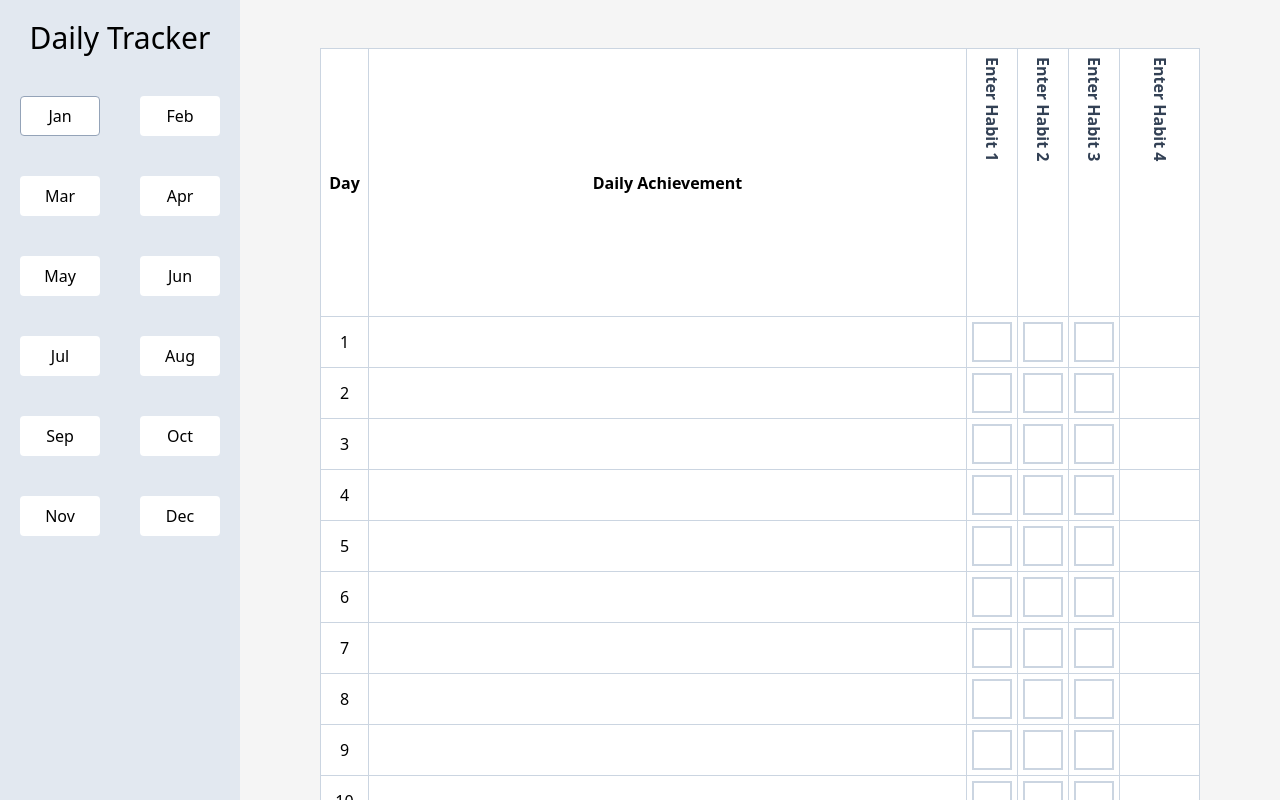
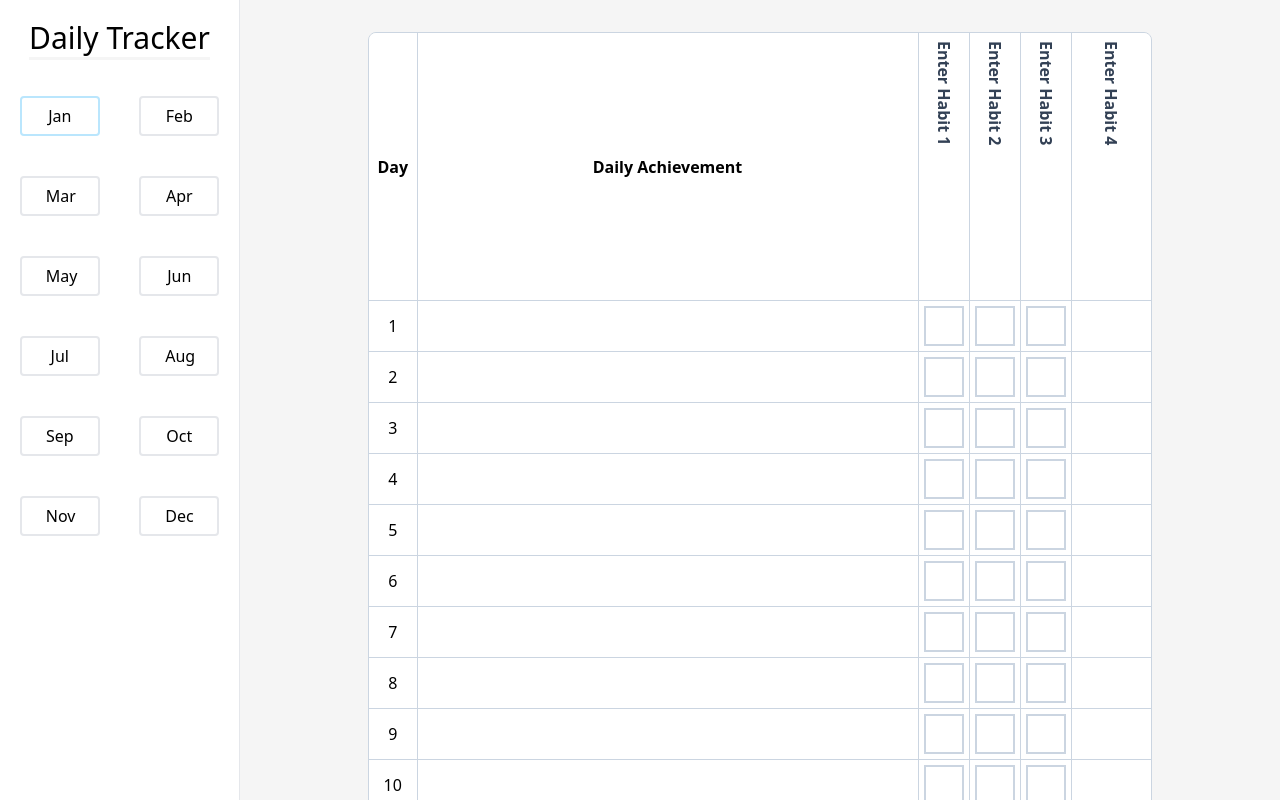
Before and after one commit to brandonscott4/daily-tracker, a React (Vite) app in the folder frontend/: page / in a window 1280 px wide. Shown: the top 800 px of the page. Built offline with nearby package versions, Linux system fonts and the light colour scheme.

Commit message:
modified table and sidebar styling

```diff
--- a/frontend/src/components/Nav.jsx
+++ b/frontend/src/components/Nav.jsx
@@ -2,8 +2,8 @@ import NavButton from "./NavButton";
 
 const Nav = ({ activeMonth, setActiveMonth, months }) => {
   return (
-    <nav className="w-60 fixed top-0 left-0 bg-slate-200 h-screen">
-      <h1 className="text-3xl mb-10 text-center font-thin mt-5">
+    <nav className="w-60 fixed top-0 left-0 bg-white h-screen border-r">
+      <h1 className="text-3xl mb-10 text-center font-thin mt-5 underline decoration-neutral-100 underline-offset-8">
         Daily Tracker
       </h1>
       <div className="grid grid-cols-2 place-items-center">
--- a/frontend/src/components/NavButton.jsx
+++ b/frontend/src/components/NavButton.jsx
@@ -2,8 +2,8 @@ const NavButton = ({ month, isActive, onClick }) => {
   return (
     <button
       onClick={onClick}
-      className={`bg-white px-6 py-1 rounded w-20 h-10 mb-10 ${
-        isActive ? "border border-slate-400" : ""
+      className={`bg-white px-6 py-1 rounded w-20 h-10 mb-10 border-2 ${
+        isActive ? "border border-sky-200" : ""
       }`}
     >
       {month}
--- a/frontend/src/components/Tracker.jsx
+++ b/frontend/src/components/Tracker.jsx
@@ -65,15 +65,18 @@ const Tracker = ({ activeMonth }) => {
   };
 
   return (
-    <div className="flex flex-col justify-center items-center w-full ml-60 px-20 py-12">
-      <table className="table-auto border-collapse border border-slate-400 bg-white w-full">
+    <div className="flex flex-col justify-center items-center w-full ml-60 px-32 pt-8 pb-12">
+      <div className="w-full rounded-lg border border-slate-300 overflow-hidden">
+        <table className="table-auto bg-white w-full">
           <thead>
             <tr>
-            <th className="border border-slate-300 p-2 text-center w-12">
+              <th className="border-b border-r border-slate-300 p-2 text-center w-12">
                 Day
               </th>
-            <th className="border border-slate-300 p-2">Daily Achievement</th>
-            <th className="border border-slate-300 p-2 text-slate-700 w-12">
+              <th className="border-b border-x border-slate-300 p-2">
+                Daily Achievement
+              </th>
+              <th className="border-b border-x border-slate-300 p-2 text-slate-700 w-12">
                 <input
                   style={{ writingMode: "vertical-rl" }}
                   className="outline-none w-full"
@@ -82,7 +85,7 @@ const Tracker = ({ activeMonth }) => {
                   onChange={(e) => handleTitleInputChange(e, "habit1")}
                 />
               </th>
-            <th className="border border-slate-300 p-2 text-slate-700 w-12">
+              <th className="border-b border-x border-slate-300 p-2 text-slate-700 w-12">
                 <input
                   style={{ writingMode: "vertical-rl" }}
                   className="outline-none w-full"
@@ -91,7 +94,7 @@ const Tracker = ({ activeMonth }) => {
                   onChange={(e) => handleTitleInputChange(e, "habit2")}
                 />
               </th>
-            <th className="border border-slate-300 p-2 text-slate-700 w-12">
+              <th className="border-b border-x border-slate-300 p-2 text-slate-700 w-12">
                 <input
                   style={{ writingMode: "vertical-rl" }}
                   className="outline-none w-full"
@@ -100,7 +103,7 @@ const Tracker = ({ activeMonth }) => {
                   onChange={(e) => handleTitleInputChange(e, "habit3")}
                 />
               </th>
-            <th className="border border-slate-300 p-2 text-slate-700 w-20">
+              <th className="border-b border-l border-slate-300 p-2 text-slate-700 w-20">
                 <input
                   style={{ writingMode: "vertical-rl" }}
                   className="outline-none w-full"
@@ -114,10 +117,10 @@ const Tracker = ({ activeMonth }) => {
           <tbody>
             {days.map((day, index) => (
               <tr key={index}>
-              <td className="border border-slate-300 text-center">
+                <td className="border-r border-t border-slate-300 text-center">
                   {index + 1}
                 </td>
-              <td className="border border-slate-300">
+                <td className="border-x border-t border-slate-300">
                   <input
                     className="outline-none w-full"
                     type="text"
@@ -127,7 +130,7 @@ const Tracker = ({ activeMonth }) => {
                     }
                   />
                 </td>
-              <td className="border border-slate-300">
+                <td className="border-x border-t border-slate-300">
                   <HabitButton
                     habitValue={day.habit1}
                     handleHabitInputChange={() =>
@@ -135,7 +138,7 @@ const Tracker = ({ activeMonth }) => {
                     }
                   />
                 </td>
-              <td className="border border-slate-300">
+                <td className="border-x border-t border-slate-300">
                   <HabitButton
                     habitValue={day.habit2}
                     handleHabitInputChange={() =>
@@ -143,7 +146,7 @@ const Tracker = ({ activeMonth }) => {
                     }
                   />
                 </td>
-              <td className="border border-slate-300">
+                <td className="border-x border-t border-slate-300">
                   <HabitButton
                     habitValue={day.habit3}
                     handleHabitInputChange={() =>
@@ -151,7 +154,7 @@ const Tracker = ({ activeMonth }) => {
                     }
                   />
                 </td>
-              <td className="border border-slate-300">
+                <td className="border-l border-t border-slate-300">
                   <input
                     className="outline-none w-full"
                     type="text"
@@ -165,9 +168,10 @@ const Tracker = ({ activeMonth }) => {
             ))}
           </tbody>
         </table>
+      </div>
 
       <button
-        className="bg-white w-40 py-1 mt-4 rounded border-slate-300"
+        className="bg-white w-40 py-1 mt-4 rounded border-2 border-slate-300"
         onClick={() => updateLocalStorage()}
       >
         Save
```
Lines whose indentation alone changed are shown as unchanged.
